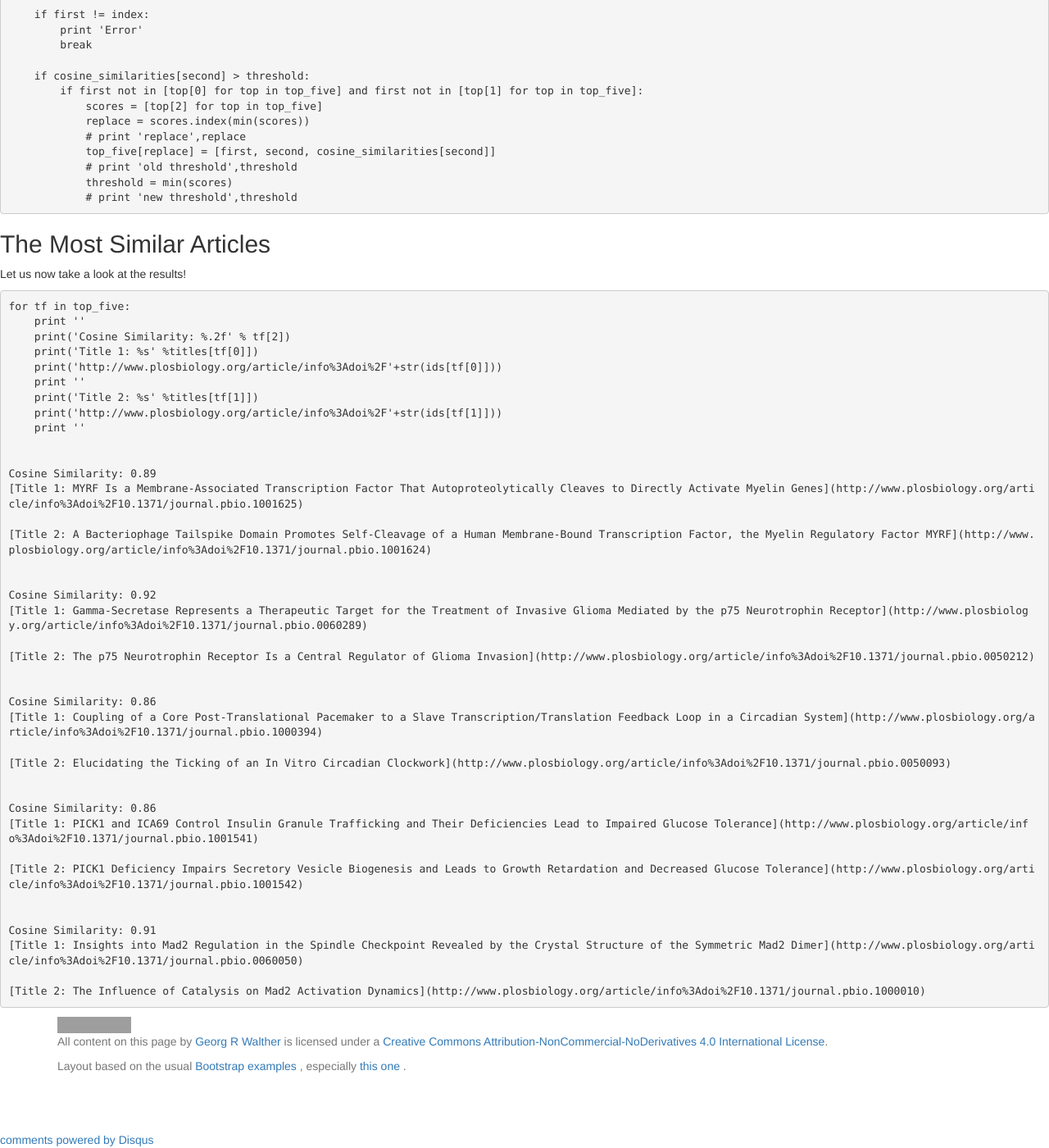
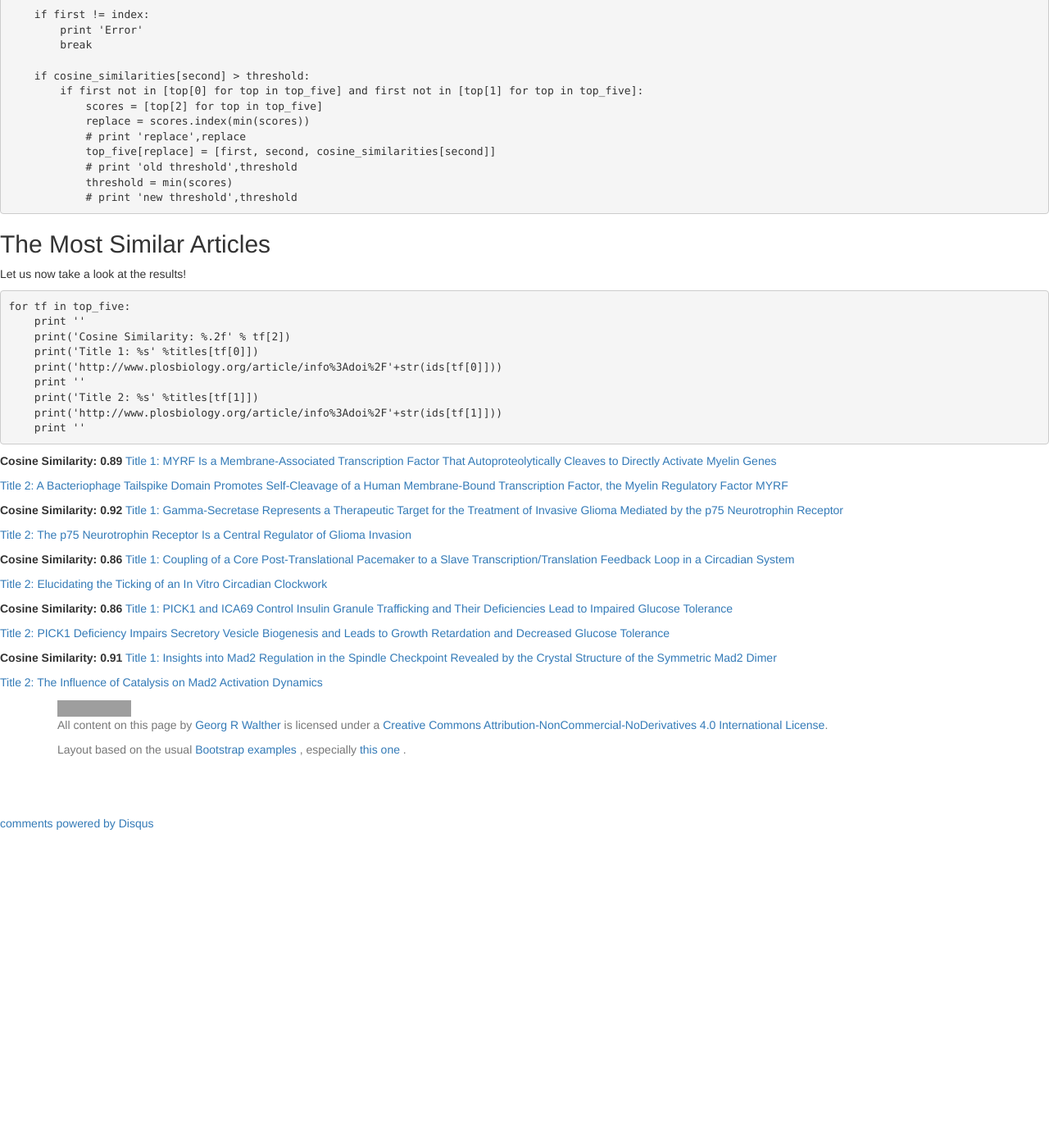
Before and after one commit to waltherg/backup.waltherg.github.io, a Jekyll site: the page built from _posts/2013-12-16-Most_Similar_PLoS_Biology.md, in a window 1280 px wide and 1400 px high, scrolled down 1721 px. Shown: the whole window at 82% size. Built offline with Jekyll 4.4.1, drawn with Linux system fonts in a browser that asks for light colours; nearby versions of some CDN libraries; comment, search, counter and statistics services are not loaded; after the commit the page ends 2735 px from its top, so only the background shows below that; grey boxes are pictures that could not be loaded.

Commit message:
fix links

```diff
--- a/_posts/2013-12-16-Most_Similar_PLoS_Biology.md
+++ b/_posts/2013-12-16-Most_Similar_PLoS_Biology.md
@@ -141,31 +141,31 @@ Let us now take a look at the results!
         print ''
 
 
-    Cosine Similarity: 0.89
-    [Title 1: MYRF Is a Membrane-Associated Transcription Factor That Autoproteolytically Cleaves to Directly Activate Myelin Genes](http://www.plosbiology.org/article/info%3Adoi%2F10.1371/journal.pbio.1001625)
+**Cosine Similarity: 0.89**
+[Title 1: MYRF Is a Membrane-Associated Transcription Factor That Autoproteolytically Cleaves to Directly Activate Myelin Genes](http://www.plosbiology.org/article/info%3Adoi%2F10.1371/journal.pbio.1001625)
 
-    [Title 2: A Bacteriophage Tailspike Domain Promotes Self-Cleavage of a Human Membrane-Bound Transcription Factor, the Myelin Regulatory Factor MYRF](http://www.plosbiology.org/article/info%3Adoi%2F10.1371/journal.pbio.1001624)
+[Title 2: A Bacteriophage Tailspike Domain Promotes Self-Cleavage of a Human Membrane-Bound Transcription Factor, the Myelin Regulatory Factor MYRF](http://www.plosbiology.org/article/info%3Adoi%2F10.1371/journal.pbio.1001624)
 
 
-    Cosine Similarity: 0.92
-    [Title 1: Gamma-Secretase Represents a Therapeutic Target for the Treatment of Invasive Glioma Mediated by the p75 Neurotrophin Receptor](http://www.plosbiology.org/article/info%3Adoi%2F10.1371/journal.pbio.0060289)
+**Cosine Similarity: 0.92**
+[Title 1: Gamma-Secretase Represents a Therapeutic Target for the Treatment of Invasive Glioma Mediated by the p75 Neurotrophin Receptor](http://www.plosbiology.org/article/info%3Adoi%2F10.1371/journal.pbio.0060289)
 
-    [Title 2: The p75 Neurotrophin Receptor Is a Central Regulator of Glioma Invasion](http://www.plosbiology.org/article/info%3Adoi%2F10.1371/journal.pbio.0050212)
+[Title 2: The p75 Neurotrophin Receptor Is a Central Regulator of Glioma Invasion](http://www.plosbiology.org/article/info%3Adoi%2F10.1371/journal.pbio.0050212)
 
 
-    Cosine Similarity: 0.86
-    [Title 1: Coupling of a Core Post-Translational Pacemaker to a Slave Transcription/Translation Feedback Loop in a Circadian System](http://www.plosbiology.org/article/info%3Adoi%2F10.1371/journal.pbio.1000394)
+**Cosine Similarity: 0.86**
+[Title 1: Coupling of a Core Post-Translational Pacemaker to a Slave Transcription/Translation Feedback Loop in a Circadian System](http://www.plosbiology.org/article/info%3Adoi%2F10.1371/journal.pbio.1000394)
 
-    [Title 2: Elucidating the Ticking of an In Vitro Circadian Clockwork](http://www.plosbiology.org/article/info%3Adoi%2F10.1371/journal.pbio.0050093)
+[Title 2: Elucidating the Ticking of an In Vitro Circadian Clockwork](http://www.plosbiology.org/article/info%3Adoi%2F10.1371/journal.pbio.0050093)
 
 
-    Cosine Similarity: 0.86
-    [Title 1: PICK1 and ICA69 Control Insulin Granule Trafficking and Their Deficiencies Lead to Impaired Glucose Tolerance](http://www.plosbiology.org/article/info%3Adoi%2F10.1371/journal.pbio.1001541)
+**Cosine Similarity: 0.86**
+[Title 1: PICK1 and ICA69 Control Insulin Granule Trafficking and Their Deficiencies Lead to Impaired Glucose Tolerance](http://www.plosbiology.org/article/info%3Adoi%2F10.1371/journal.pbio.1001541)
 
-    [Title 2: PICK1 Deficiency Impairs Secretory Vesicle Biogenesis and Leads to Growth Retardation and Decreased Glucose Tolerance](http://www.plosbiology.org/article/info%3Adoi%2F10.1371/journal.pbio.1001542)
+[Title 2: PICK1 Deficiency Impairs Secretory Vesicle Biogenesis and Leads to Growth Retardation and Decreased Glucose Tolerance](http://www.plosbiology.org/article/info%3Adoi%2F10.1371/journal.pbio.1001542)
 
 
-    Cosine Similarity: 0.91
-    [Title 1: Insights into Mad2 Regulation in the Spindle Checkpoint Revealed by the Crystal Structure of the Symmetric Mad2 Dimer](http://www.plosbiology.org/article/info%3Adoi%2F10.1371/journal.pbio.0060050)
+**Cosine Similarity: 0.91**
+[Title 1: Insights into Mad2 Regulation in the Spindle Checkpoint Revealed by the Crystal Structure of the Symmetric Mad2 Dimer](http://www.plosbiology.org/article/info%3Adoi%2F10.1371/journal.pbio.0060050)
 
-    [Title 2: The Influence of Catalysis on Mad2 Activation Dynamics](http://www.plosbiology.org/article/info%3Adoi%2F10.1371/journal.pbio.1000010)
+[Title 2: The Influence of Catalysis on Mad2 Activation Dynamics](http://www.plosbiology.org/article/info%3Adoi%2F10.1371/journal.pbio.1000010)
```
